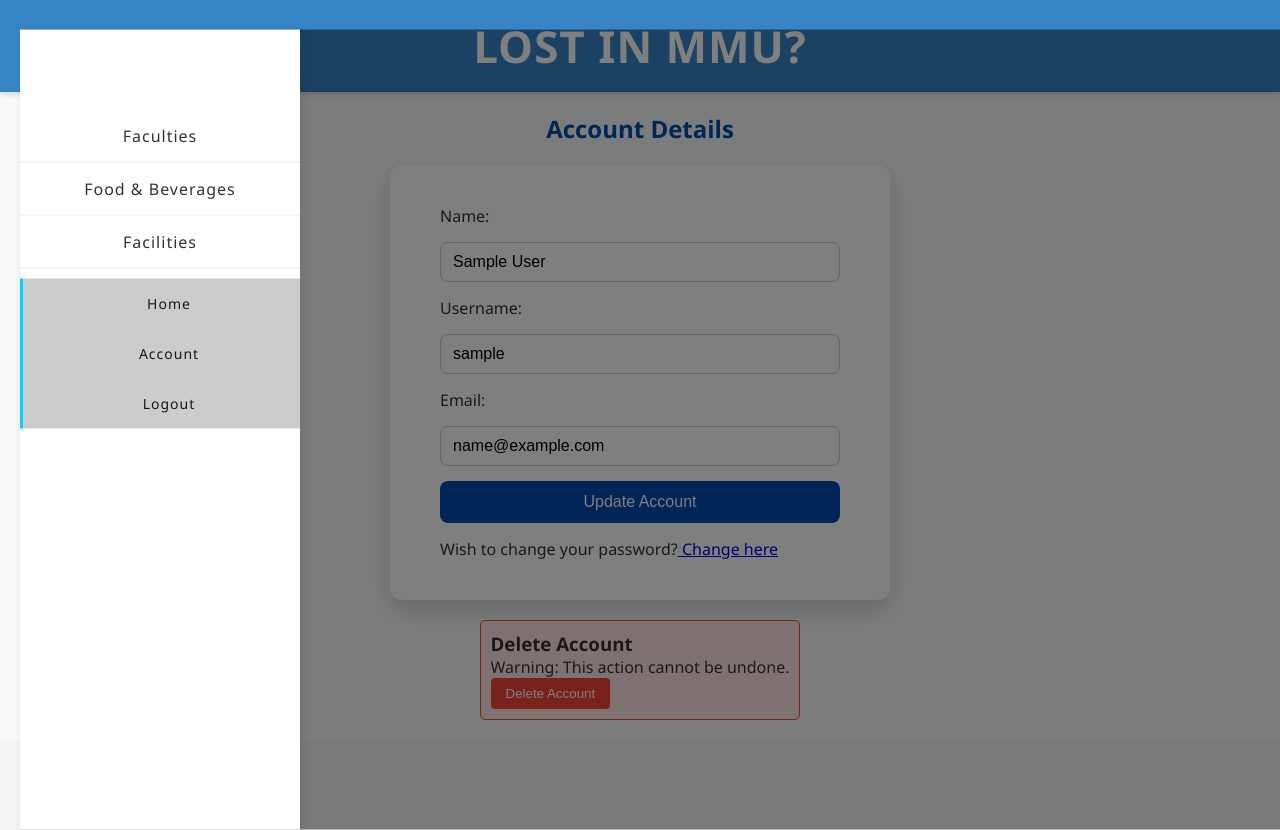
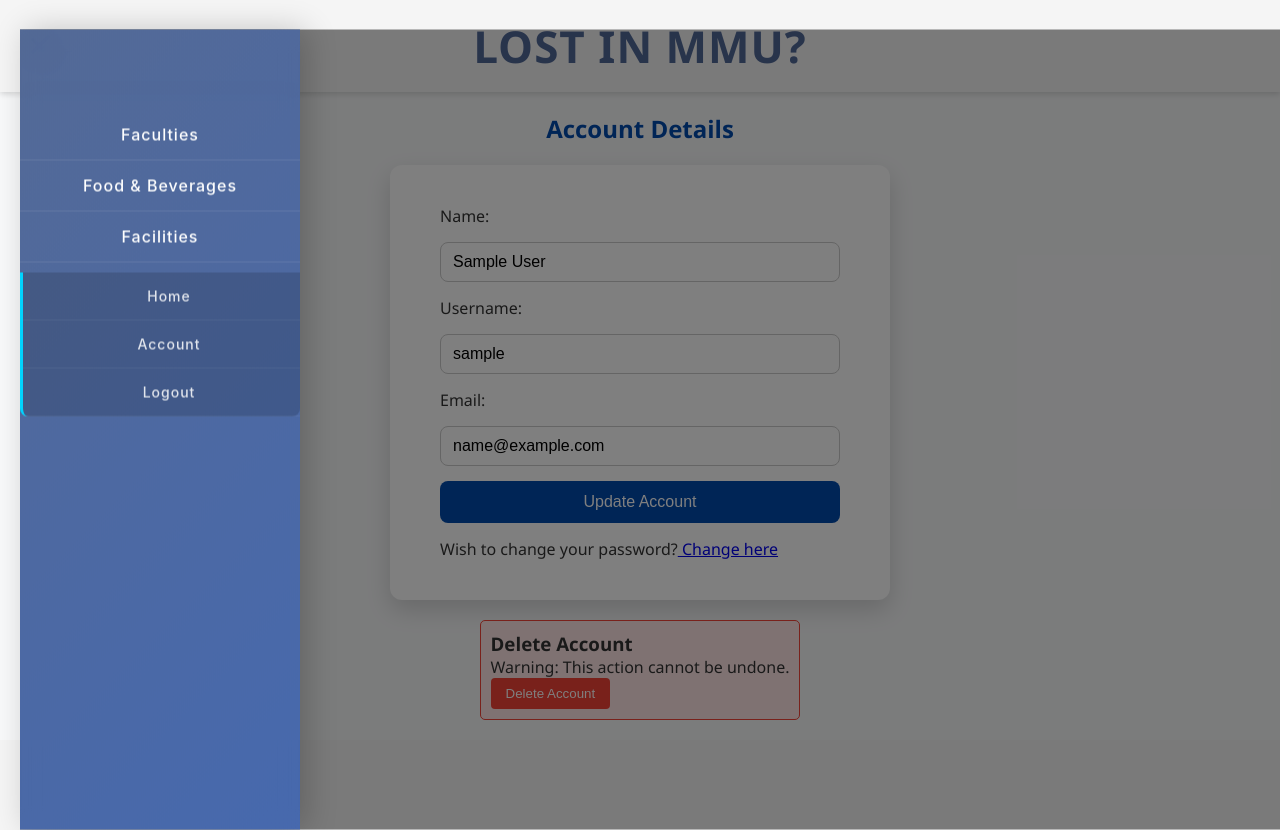
Before and after one commit to overheated42/GitExercise-G05, a Flask app: page /account in a window 1280 px wide, after a click that opens the changed part. Run offline with Flask 3, Linux system fonts and the light colour scheme; the visitor is signed in with stand-in values (Sample User, id 1); parts of the project's set-up code (start-up, migrations or seed data) failed here and were passed over.

Commit message:
edited nav-menu and made some small colour changes

```diff
--- a/app/static/style.css
+++ b/app/static/style.css
@@ -8,8 +8,7 @@ body {
 
 /* ===== HEADER ===== */
 header {
-    background: #3686c7;
-    color: #fff;
+    color: #506898;
     padding: 16px 0;
     text-align: center;
     font-size: 22px;
@@ -45,7 +44,7 @@ header {
 .hamburger-line {
     width: 25px;
     height: 3px;
-    background-color: #fff;
+    background-color: #506898;
     transition: all 0.3s ease;
     border-radius: 2px;
 }
@@ -63,62 +62,166 @@ header {
     transform: rotate(-45deg) translate(6px, -6px);
 }
 
-/* Navigation Menu */
+/* ===== COOL MODERN SIDEBAR NAVIGATION MENU ===== */
 .nav-menu {
     position: fixed;
     top: 0;
     left: -300px;
     width: 280px;
     height: 100vh;
-    background: #ffffff;
-    box-shadow: 2px 0 10px rgba(0, 0, 0, 0.1);
+    background: linear-gradient(135deg, rgba(80, 104, 152, 0.92) 0%, rgba(66, 103, 178, 0.92) 100%); /* Semi-transparent gradient (92% opacity) for subtle background visibility */
+    backdrop-filter: blur(10px); /* Glassmorphism blur to enhance transparency and modern feel */
+    box-shadow: 4px 0 20px rgba(0, 0, 0, 0.15); /* Deeper shadow for better definition with transparency */
     z-index: 25;
-    transition: left 0.3s ease-in-out;
+    transition: left 0.3s ease-in-out, box-shadow 0.3s ease; /* Smooth slide and shadow transition */
     padding-top: 80px;
+    font-family: -apple-system, BlinkMacSystemFont, 'Segoe UI', Roboto, sans-serif; /* Modern font stack for consistency */
+    overflow-y: auto; /* Scrollable if menu is long */
 }
 
 /* Show Menu when Hamburger is Checked */
 .hamburger-toggle:checked ~ .nav-menu {
     left: 0;
-}
-
-/* Navigation Links */
+    box-shadow: 6px 0 30px rgba(0, 0, 0, 0.2); /* Enhanced shadow when open for prominence */
+}
+
+/* Navigation Links - Color-Focused Improvements */
 .nav-menu a {
     display: block;
-    color: #333;
+    color: #ffffff; /* Clean white for high contrast on transparent bg */
     text-decoration: none;
     padding: 15px 25px;
     font-weight: 500;
     font-size: 16px;
-    border-bottom: 1px solid #f0eaea;
+    border-bottom: 1px solid rgba(255, 255, 255, 0.1); /* Subtle transparent border */
     transition: all 0.25s ease-in-out;
+    position: relative; /* For potential icons or effects */
 }
 
 .nav-menu a:hover {
-    background: #f8f2f2;
-    color: #0078ff;
+    background: rgba(255, 255, 255, 0.15); /* Transparent white overlay for hover depth */
+    color: #4a9eff; /* Bright blue hover color matching site theme */
     padding-left: 35px;
-}
-
-/* Submenu Styling */
+    transform: translateX(5px); /* Subtle slide-right for interactivity */
+}
+
+/* Active Link (Optional - Add class 'active' to current page link in HTML) */
+.nav-menu a.active {
+    color: #ffffff;
+    background: linear-gradient(90deg, rgba(74, 158, 255, 0.3) 0%, transparent 100%); /* Gradient accent for active state */
+    border-left: 4px solid #4a9eff; /* Colored left border for emphasis */
+}
+
+/* Submenu Styling - Color Adjustments */
 .submenu {
-    background: rgba(0, 0, 0, 0.2);
-    border-left: 3px solid #00d4ff;
+    background: rgba(0, 0, 0, 0.15); /* More transparent dark overlay for hierarchy */
+    border-left: 3px solid #00d4ff; /* Kept cyan accent but can change to #4a9eff for consistency */
     margin-top: 10px;
+    border-radius: 0 0 8px 8px; /* Subtle rounding for modern touch */
 }
 
 .submenu a {
     padding-left: 40px;
     font-size: 14px;
-    color: rgba(10, 4, 4, 0.9);
-    border-bottom: 1px solid rgba(255, 255, 255, 0.05);
+    color: rgba(255, 255, 255, 0.85); /* Lighter, more visible on transparent bg */
+    border-bottom: 1px solid rgba(255, 255, 255, 0.05); /* Faint transparent border */
+    transition: all 0.25s ease-in-out;
 }
 
 .submenu a:hover {
     padding-left: 50px;
-    color: #00d4ff;
-    background: rgba(0, 212, 255, 0.1);
-}
+    color: #00d4ff; /* Vibrant cyan hover to match original but pop against blues */
+    background: rgba(0, 212, 255, 0.15); /* Slightly more transparent cyan tint */
+    transform: translateX(5px); /* Consistent slide effect */
+}
+
+/* Overlay for Menu (Optional - To dim background when menu is open) */
+.menu-overlay {
+    position: fixed;
+    top: 0;
+    left: 0;
+    width: 100%;
+    height: 100vh;
+    background: rgba(0, 0, 0, 0.4); /* Semi-transparent black overlay */
+    z-index: 20; /* Below menu but above content */
+    opacity: 0;
+    visibility: hidden;
+    transition: opacity 0.3s ease, visibility 0.3s ease;
+}
+
+.hamburger-toggle:checked ~ .menu-overlay {
+    opacity: 1;
+    visibility: visible;
+}
+
+/* Animations for Cool Factor */
+@keyframes slideInMenu {
+    from {
+        left: -300px;
+        opacity: 0;
+    }
+    to {
+        left: 0;
+        opacity: 1;
+    }
+}
+
+.hamburger-toggle:checked ~ .nav-menu {
+    animation: slideInMenu 0.3s ease-out; /* Smooth slide-in animation */
+}
+
+/* Responsive Adjustments (Already Mobile-Focused, but Tweaked) */
+@media (max-width: 768px) {
+    .nav-menu {
+        width: 260px; /* Slightly narrower on small screens */
+        left: -260px;
+        background: linear-gradient(135deg, rgba(80, 104, 152, 0.95) 0%, rgba(66, 103, 178, 0.95) 100%); /* More opaque for mobile readability */
+        padding-top: 70px; /* Adjust if header is smaller on mobile */
+    }
+
+    .hamburger-toggle:checked ~ .nav-menu {
+        left: 0;
+    }
+
+    .nav-menu a,
+    .submenu a {
+        padding: 18px 20px; /* Larger touch targets on mobile */
+        font-size: 16px; /* Bump up for easier reading */
+    }
+}
+
+/* Dark Mode Support (Optional) */
+@media (prefers-color-scheme: dark) {
+    .nav-menu {
+        background: linear-gradient(135deg, rgba(60, 80, 120, 0.92) 0%, rgba(50, 70, 140, 0.92) 100%); /* Darker transparent blues */
+        box-shadow: 4px 0 20px rgba(0, 0, 0, 0.3);
+    }
+
+    .nav-menu a {
+        color: #e6f3ff; /* Softer white for dark mode */
+        border-bottom: 1px solid rgba(255, 255, 255, 0.05);
+    }
+
+    .nav-menu a:hover {
+        color: #a0c4ff;
+        background: rgba(255, 255, 255, 0.1);
+    }
+
+    .submenu {
+        background: rgba(0, 0, 0, 0.25);
+        border-left: 3px solid #00b8ff; /* Slightly muted cyan */
+    }
+
+    .submenu a {
+        color: rgba(255, 255, 255, 0.8);
+    }
+
+    .submenu a:hover {
+        color: #00b8ff;
+        background: rgba(0, 184, 255, 0.2);
+    }
+}
+
 
 /* ===== DROPDOWN STYLING INSIDE HAMBURGER ===== */ /*THAD*/
 .nav-menu .dropdown {
```
